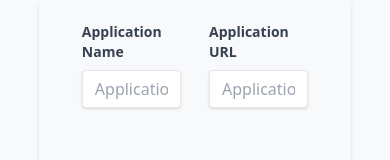
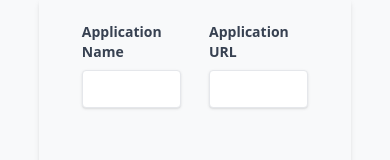
Before and after one commit to Mike47ip/pocketbase_admin_dash, a React (Vite) app in the folder admin_dash/: page /settings in a window 390 px wide. Shown: the part 391-551 px from the top of the page. Built offline with nearby package versions, Linux system fonts and the light colour scheme.

Commit message:
Adjust mobile responsive view

```diff
--- a/admin_dash/src/components/navbars/sidebar.jsx
+++ b/admin_dash/src/components/navbars/sidebar.jsx
@@ -84,7 +84,7 @@ const Sidebar = ({ isVisible, toggleSidebar, darkMode, toggleDarkMode }) => {
        </button>
       </Link>
      </div>
-     <div className="bg-white rounded-full p-1 mb-5 cursor-pointer">
+     <div className="bg-white rounded-full hidden lg:block p-1 mb-5 cursor-pointer">
       <img
        className="object-contain"
        onClick={toggleDarkMode}
--- a/admin_dash/src/pages/settings.jsx
+++ b/admin_dash/src/pages/settings.jsx
@@ -99,7 +99,6 @@ const Settings = ({darkMode}) => {
          className="shadow appearance-none border rounded w-full py-2 px-3 text-gray-700 leading-tight focus:outline-none focus:shadow-outline"
          id="appName"
          type="text"
-         placeholder="Application name"
         />
        </div>
        <div className="mb-6 w-[40%]">
@@ -113,7 +112,6 @@ const Settings = ({darkMode}) => {
          className="shadow appearance-none border rounded w-full py-2 px-3 text-gray-700 leading-tight focus:outline-none focus:shadow-outline"
          id="appUrl"
          type="text"
-         placeholder="Application URL"
         />
        </div>
       </div>
```
